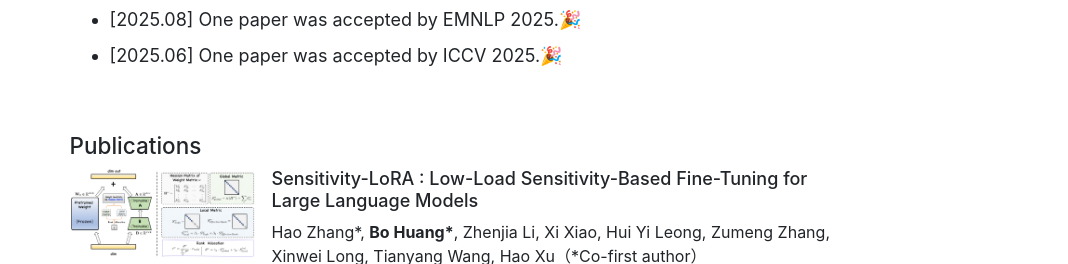
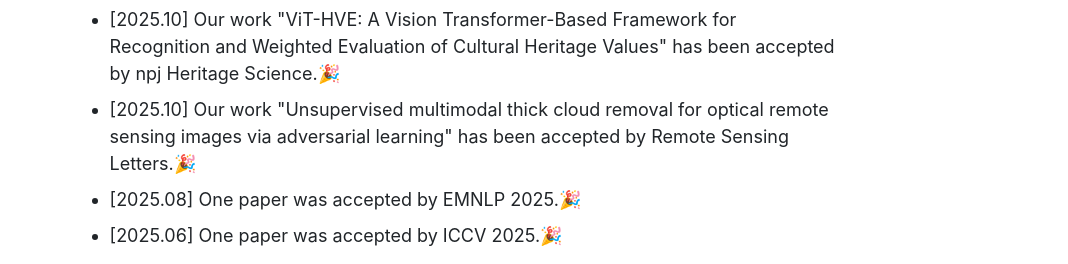
Before and after one commit to HuanBor/bohuang.github.io, a plain HTML site: page index.html in a window 1280 px wide. Shown: the part 478-742 px from the top of the page, 212-1280 px from the left. Drawn offline with nearby package versions, Linux system fonts and the light colour scheme.

Commit message:
Update index.html

```diff
--- a/index.html
+++ b/index.html
@@ -133,6 +133,8 @@
 
           <h5 id="News">News</h5>
           <ul>
+            <li>[2025.10] Our work "ViT-HVE: A Vision Transformer-Based Framework for Recognition and Weighted Evaluation of Cultural Heritage Values" has been accepted by npj Heritage Science.🎉</li>
+            <li>[2025.10] Our work "Unsupervised multimodal thick cloud removal for optical remote sensing images via adversarial learning" has been accepted by Remote Sensing Letters.🎉</li>
             <li>[2025.08] One paper was accepted by EMNLP 2025.🎉</li>
             <li>[2025.06] One paper was accepted by ICCV 2025.🎉</li>
           </ul>
```
